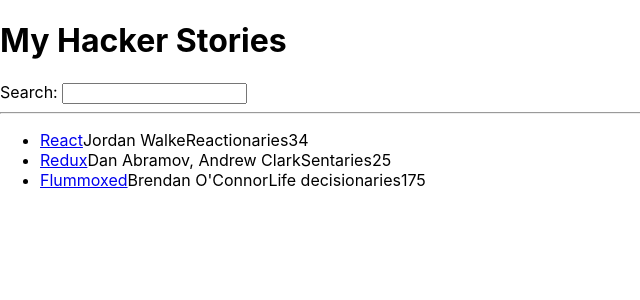
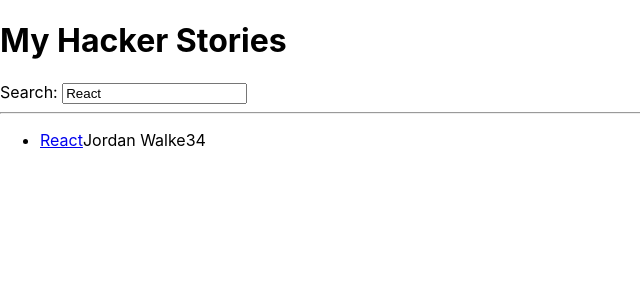
Before and after one commit to bhoconnor/news-filter, a React (Create React App) app: page / in a window 1280 px wide. Shown: the top 300 px of the page, without its empty margins (0-640 px from the left). Built offline with nearby package versions, Linux system fonts and the light colour scheme.

Commit message:
share Search component state across components, force Search input to show a value, & refactor/destructure some code

```diff
--- a/src/App.js
+++ b/src/App.js
@@ -1,7 +1,7 @@
 //Some import feature for most or all React JS files apparent, pulls from node_modules folder
 import * as React from 'react';
 
-//APP FUNCTION//////////////////////////////////////////////////////
+//APP COMPONENT / FUNCTION//////////////////////////////////////////////////////
 
 const App = () => {
   //ARRAY OF STORY OBJECTS (used to be "list" & a global variable, now moved to local variable in App)
@@ -35,82 +35,158 @@
     },
   ];
 
-  // A ("callback function gets introduced" says in textbook)
+  // Manages the search feature's state
+  const [searchTerm, setSearchTerm] = React.useState('React');
+
+  // A ("callback function gets introduced" here says in textbook; seems A, B, & C together are the "callback handler," though could just be the same as the "callback function")
   const handleSearch = (event) => {
-    //C (" 'calls back' to the place it was introduced" says in textbook)
-    console.log(event.target.value);
+    //C (" 'calls back' to the place [the callback function] was introduced" says in textbook)
+    setSearchTerm(event.target.value);
   };
+
+  // To "filter the stories with the stateful searchTerm before passing them as list to the List component"
+  const searchedStories = stories.filter((story) =>
+    story.title.toLowerCase().includes(searchTerm.toLowerCase())
+  );
 
   //Temp console.log to show doesn't re-render since no .useState hook in this function
   console.log('App renders');
+  console.log(searchTerm);
 
   return (
     <div>
       <h1>My Hacker Stories</h1>
 
-      {/* // B ("is used elsewhere" says in textbook--note this comment repeats below in Search component) */}
-      <Search onSearch={handleSearch} />
+      {/* // B (callback function "is used elsewhere" says in textbook--note this comment previously repeated below in Search component, no longer) */}
+      <Search search={searchTerm} onSearch={handleSearch} />
 
       <hr />
 
-      <List list={stories} />
+      {/* Draws from above filter so only shows stories that are searched */}
+      <List list={searchedStories} />
     </div>
   );
 };
 
-//SEARCH FUNCTION//////////////////////////////////////////////////////
+//SEARCH COMPONENT / FUNCTION//////////////////////////////////////////////////////
 
-const Search = (props) => {
-  //Example of React's "useState" function to tell it to re-render something
-  const [searchTerm, setSearchTerm] = React.useState('');
-
-  const handleChange = (event) => {
-    setSearchTerm(event.target.value);
-
-    // B ("is used elsewhere" says in textbook--note this comment repeats above in App component)
-    props.onSearch(event);
-  };
-
-  console.log('Search renders');
-
-  return (
+//Adding "search" & "onSearch" below destructures props object (basically defines 2 properties of props object)
+const Search = ({ search, onSearch }) => (
   <div>
     <label htmlFor="search">Search: </label>
-      <input id="search" type="text" onChange={handleChange} />
+    {/* This "passes up the event to the App component via a callback handler after the text is entered into the HTML input field" */}
+    <input
+      id="search"
+      type="text"
+      //Because we destructured props object above (in "function signature" for Search component), we can just use "search" & "onSearch" below, otherwise would've needed "props.search" & "props.onSearch" below
+      value={search}
+      onChange={onSearch}
+    />
   </div>
 );
-};
 
-//LIST FUNCTION//////////////////////////////////////////////////////
+//LIST COMPONENT / FUNCTION//////////////////////////////////////////////////////
 //Function pulls from Item function below to automatically populate aspects of each <li> item in <ul> below
 
-const List = (props) => {
-  //Temp console.log to show doesn't re-render since no .useState hook in this function
-  console.log('List renders');
+// NOTE: "Variation 2" commented versions below used Spread & Rest operators, jsut to learn them, but returned to less refactored version to make easier to understand & to avoid features "which are not familiar to everyone" (p. 67).
 
-  return (
+const List = ({ list }) => (
+  // //Temp console.log to show doesn't re-render since no .useState hook in this function
+  // console.log('List renders');
+
   <ul>
-      {/* Props can apparently be used here because the props parameter was passed above to the List function, AND as a way to access the "prop[ertie]s" of the parent App component (which I believe became a parent to List when List was instantiated within App) */}
-      {props.list.map((item) => (
+    {/* Props can apparently be used here because the props parameter was passed above to the List function, AND as a way to access the "prop[ertie]s" of the parent App component (which I believe became a parent to List when List was instantiated within App); however, removed "props" before "list.map..." b/c did destructured version of props in the "function signature" for the List component above, thereby defining "list" as a property of the "props" object */}
+
+    {list.map((item) => (
       <Item key={item.objectID} item={item} />
     ))}
   </ul>
 );
-};
 
-//ITEM FUNCTION//////////////////////////////////////////////////////
+// Variation 2: Spread and Rest Operators
+// Step 3 (Final step)
 
-const Item = (props) => (
+// const List = ({ list }) => (
+//   // //Temp console.log to show doesn't re-render since no .useState hook in this function
+//   // console.log('List renders');
+
+//   <ul>
+//     {/* Props can apparently be used here because the props parameter was passed above to the List function, AND as a way to access the "prop[ertie]s" of the parent App component (which I believe became a parent to List when List was instantiated within App); however, removed "props" before "list.map..." b/c did destructured version of props in the "function signature" for the List component above, thereby defining "list" as a property of the "props" object */}
+
+//     {/* Note: "...item" below is a "rest operator", meaning when you call "item" later, it will include the rest of the item object attribute/value pairs EXCEPT the "objectID," because it's listed below right before it */}
+//     {list.map(({ objectID, ...item }) => (
+//       // Spread operator below ("...item") pulls in object from Item component below
+//       <Item key={objectID} {...item} />
+//     ))}
+//   </ul>
+// );
+
+// Variation 2: Spread and Rest Operators
+// Step 2
+
+// const List = ({ list }) => (
+//   // //Temp console.log to show doesn't re-render since no .useState hook in this function
+//   // console.log('List renders');
+
+//   <ul>
+//     {/* Props can apparently be used here because the props parameter was passed above to the List function, AND as a way to access the "prop[ertie]s" of the parent App component (which I believe became a parent to List when List was instantiated within App); however, removed "props" before "list.map..." b/c did destructured version of props in the "function signature" for the List component above, thereby defining "list" as a propery of "props" */}
+//     {list.map((item) => (
+//       // Spread operator below ("...item") pulls in object from Item component below
+//       <Item key={item.objectID} {...item} />
+//     ))}
+//   </ul>
+// );
+
+// Variation 2: Spread and Rest Operators
+// Step 1 (Step 2 above)
+
+// const List = ({ list }) => (
+//   // //Temp console.log to show doesn't re-render since no .useState hook in this function
+//   // console.log('List renders');
+
+//   <ul>
+//     {/* Props can apparently be used here because the props parameter was passed above to the List function, AND as a way to access the "prop[ertie]s" of the parent App component (which I believe became a parent to List when List was instantiated within App); however, removed "props" before "list.map..." b/c did destructured version of props in the "function signature" for the List component above, thereby defining "list" as a propery of "props" */}
+//     {list.map((item) => (
+//       <Item
+//         key={item.objectID}
+//         title={item.title}
+//         url={item.url}
+//         author={item.author}
+//         num_comments={item.num_comments}
+//         points={items.points}
+//       />
+//     ))}
+//   </ul>
+// );
+// };
+
+//ITEM COMPONENT / FUNCTION//////////////////////////////////////////////////////
+
+// NOTE: "Variation 1" commented version below used Nested Destructuring, just to learn it, but returned to less refactored version to make easier to understand & to avoid features "which are not familiar to everyone" (p. 67).
+
+// // Variation 1: Nested Destructuring (a way to eliminate use of "props" & supposedly make easier to use)
+const Item = ({ item }) => (
   <li>
     <span>
-      <a href={props.item.url}>{props.item.title}</a>
+      <a href={item.url}>{item.title}</a>
     </span>
-    <span>{props.item.author}</span>
-    <span>{props.item.topic}</span>
-    <span>{props.item.num_comments}</span>
-    <span>{props.item.points}</span>
+    <span>{item.author}</span>
+    <span>{item.num_comments}</span>
+    <span>{item.points}</span>
   </li>
 );
 
+// // Variation 1: Nested Destructuring (a way to eliminate use of "props" & supposedly make easier to use)
+// const Item = ({ title, url, author, num_comments, points }) => (
+//   <li>
+//     <span>
+//       <a href={url}>{title}</a>
+//     </span>
+//     <span>{author}</span>
+//     <span>{num_comments}</span>
+//     <span>{points}</span>
+//   </li>
+// );
+
 //Some necessary part of React JS file apparent
 export default App;
```
Lines whose indentation alone changed are shown as unchanged.
